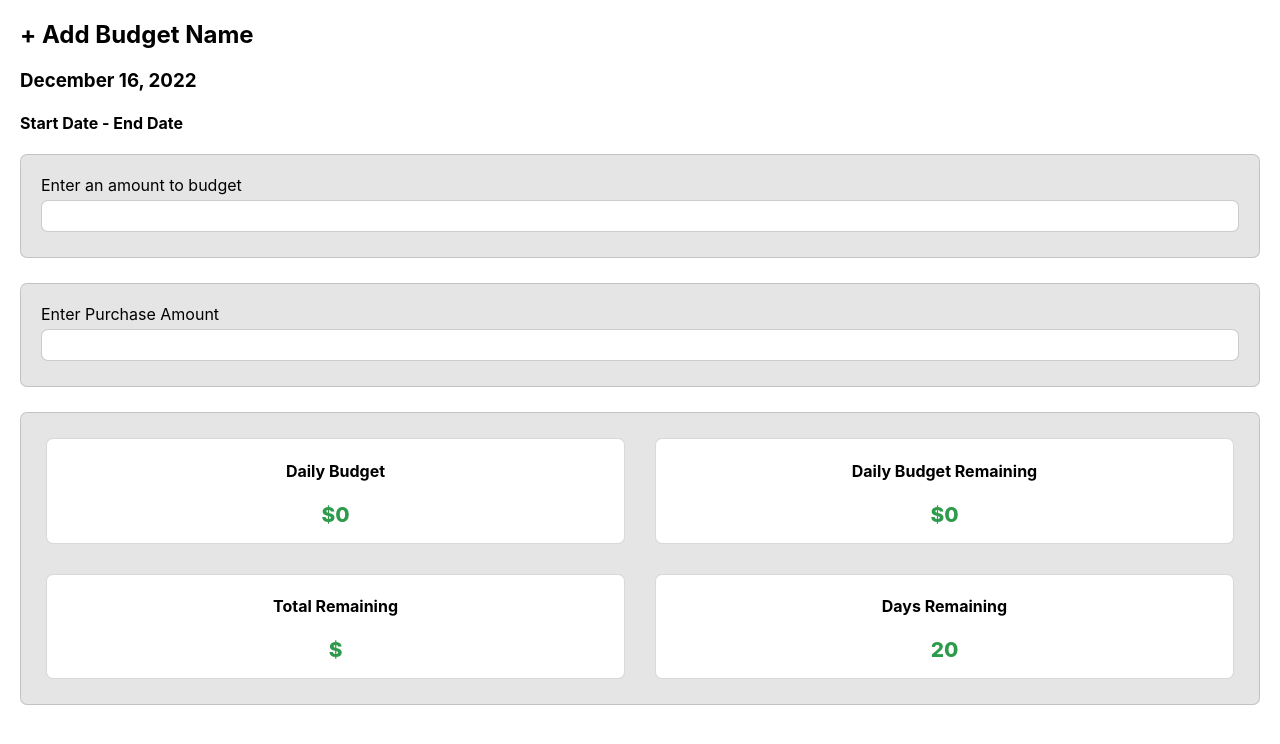
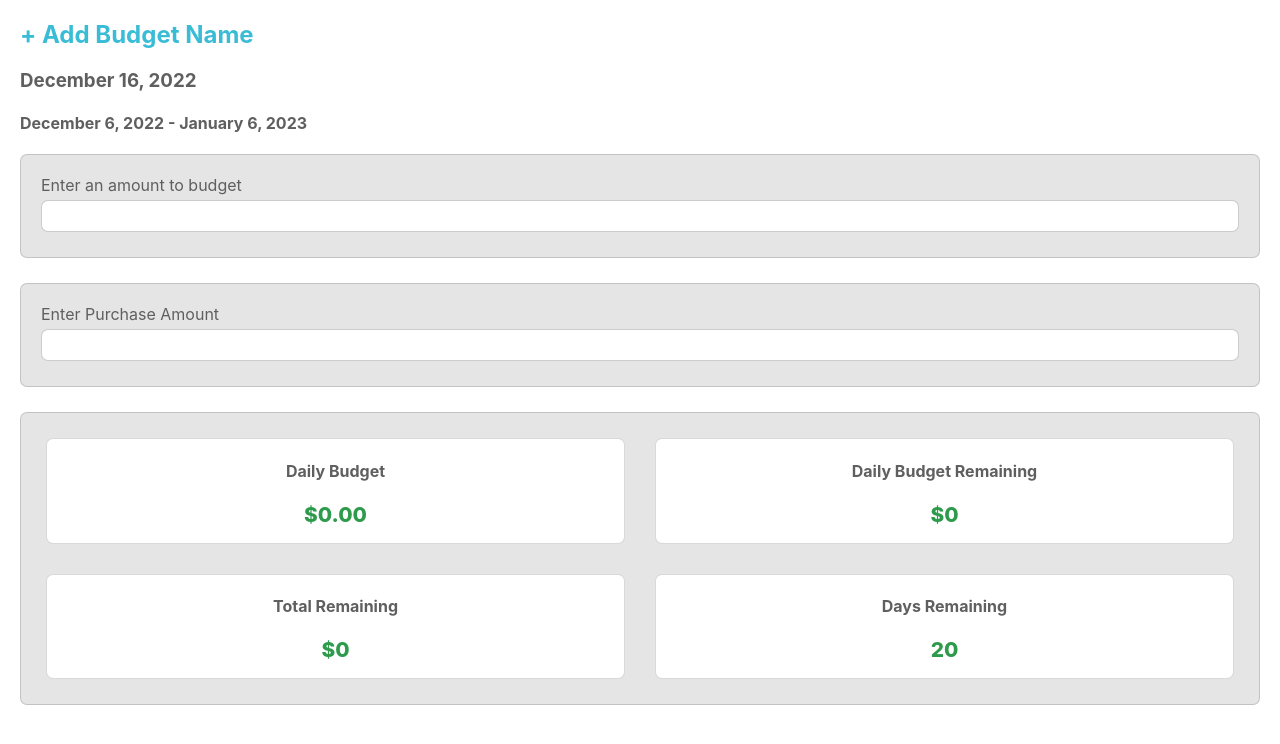
Before and after one commit to jculleeny/budget-app, a Next.js app: page / in a window 1280 px wide. Shown: the top 744 px of the page. Built offline with nearby package versions, Linux system fonts and the light colour scheme.

Commit message:
Small css updates, and fixed the total budget not changing after purchase.

```diff
--- a/package.json
+++ b/package.json
@@ -9,9 +9,9 @@
     "lint": "next lint"
   },
   "dependencies": {
-    "@react-spring/web": "^9.6.1",
     "eslint": "8.29.0",
     "eslint-config-next": "13.0.6",
+    "framer-motion": "^7.10.3",
     "next": "13.0.6",
     "react": "18.2.0",
     "react-dom": "18.2.0"
--- a/pages/_app.js
+++ b/pages/_app.js
@@ -1,7 +1,9 @@
 import '../styles/globals.css'
 
 function MyApp({ Component, pageProps }) {
-  return <Component {...pageProps} />
+  return (
+    <Component {...pageProps} />
+  )
 }
 
 export default MyApp
--- a/pages/components/History.js
+++ b/pages/components/History.js
@@ -1,11 +1,12 @@
 import Image from "next/image"
 import Link from "next/link"
+
 import removeSVG from "../../public/remove.svg"
 
 export default function History({ date, amount }) {
 
   return (
-    <tr key="">
+    <tr key={ amount }>
       <td>{ date }</td>
       <td>${ amount }</td>
       <td>
@@ -13,6 +14,6 @@ export default function History({ date, amount }) {
           <Image src={ removeSVG } alt="remove purchase" width={ 25 } height={ 25 } />
         </Link>
       </td>
-  </tr>
+    </tr>
   )
 }
--- a/pages/components/InputBudget.js
+++ b/pages/components/InputBudget.js
@@ -15,22 +15,16 @@ export default function InputBudget (
     e.target.reset()
   }
 
-  return (
-    <>
-      {
-        totalRemaining === 0
-        ?
-        <div className='inputForm'>
+  return(
+    <div id="inputBudget" className='inputForm'>
       <form onSubmit={ handleTotalSubmit }>
-            <label htmlFor="total">Enter an amount to budget</label>
+        <label htmlFor="total">
+          Enter an amount to budget
           <div className='inputWrapper'>
             <input type="text" name="total" />
           </div>
+        </label>
       </form>
     </div>
-      :
-        <></>
-      }
-    </>
   )
 }
--- a/pages/components/InputPurchase.js
+++ b/pages/components/InputPurchase.js
@@ -3,28 +3,33 @@ export default function InputPurchase (
       setRemainingBudget,
       purchaseHistory,
       setPurchaseHistory,
+      totalRemaining,
+      setTotalRemaining,
       fullCalendarDate
     }
   ) {
 
   const handlePurchaseSubmit = (e) => {
     e.preventDefault()
-    let purchaseAmount = parseFloat(e.target.purchase.value)
-    setRemainingBudget( Math.round((remainingBudget - e.target.purchase.value) * 100) / 100 )
+    let purchaseAmount = parseFloat(e.target.purchase.value).toFixed(2)
+    setRemainingBudget( parseFloat(Math.round((remainingBudget - e.target.purchase.value) * 100) / 100).toFixed(2) )
     setPurchaseHistory( purchaseHistory => [...purchaseHistory, {
       date: fullCalendarDate,
       amount: purchaseAmount
     }])
+    setTotalRemaining( parseFloat(Math.round((totalRemaining - e.target.purchase.value) * 100) / 100).toFixed(2) )
     e.target.reset()
   }
 
   return (
     <div className='inputForm'>
       <form onSubmit={ handlePurchaseSubmit }>
-        <label htmlFor="purchase">Enter Purchase Amount</label>
-        <div className='inputWrapper'>
-          <input type="text" name="purchase" />
-        </div>
+        <label htmlFor="purchase">
+          Enter Purchase Amount
+          <div className='inputWrapper'>
+            <input type="text" name="purchase" />
+          </div>
+        </label>
         {/* <input type="submit" /> */}
       </form>
     </div>
--- a/pages/components/Stats.js
+++ b/pages/components/Stats.js
@@ -18,7 +18,7 @@ const Stats = (
     <div className='dailyBudgetRemaining dataCard'>
       <h4>Daily Budget Remaining</h4>
       <p>
-        {
+        { // Ternary for green or red text based on positive or negative number
           remainingBudget < 0 ?
           <span className='dataCardNumberNegative'>${ remainingBudget }</span>
           :
--- a/pages/index.js
+++ b/pages/index.js
@@ -1,4 +1,5 @@
 import { useState } from 'react'
+import { AnimatePresence } from 'framer-motion'
 
 import TextEdit from './components/TextEdit'
 import History from './components/History'
@@ -20,9 +21,10 @@ export default function Home() {
   const [purchaseHistory, setPurchaseHistory] = useState([])
   const [totalRemaining, setTotalRemaining] = useState(0)
   const [remainingBudget, setRemainingBudget] = useState(0)
+  const [budgetTotalDisplay, setBudgetTotalDisplay] = useState(true)
 
   let daysRemaining = 6 + ( getDaysInMonth(date.getFullYear(), date.getMonth()) - date.getDate() )
-  let dailyBudget = Math.round((totalRemaining / daysRemaining) * 100 ) / 100
+  let dailyBudget = parseFloat(Math.round((totalRemaining / daysRemaining) * 100 ) / 100).toFixed(2)
 
   function getDaysInMonth(year, month) {
     return new Date(year, month, 0).getDate()
@@ -44,21 +46,37 @@ export default function Home() {
       <TextEdit name='+ Add Budget Name' />
 
       <h3>{ fullCalendarDate }</h3>
-      <h4>Start Date - End Date</h4>
+      <h4>December 6, 2022 - January 6, 2023</h4>
 
-      <InputBudget
+      {/* <InputBudget
         totalRemaining={ totalRemaining }
         setTotalRemaining={ setTotalRemaining }
         remainingBudget={ remainingBudget }
         setRemainingBudget={ setRemainingBudget }
         daysRemaining={ daysRemaining }
-      />
+      /> */}
+
+      {
+        totalRemaining === 0
+        ?
+          <InputBudget
+            totalRemaining={ totalRemaining }
+            setTotalRemaining={ setTotalRemaining }
+            remainingBudget={ remainingBudget }
+            setRemainingBudget={ setRemainingBudget }
+            daysRemaining={ daysRemaining }
+          />
+        :
+          <></>
+      }
 
       <InputPurchase
         remainingBudget={ remainingBudget }
         setRemainingBudget={ setRemainingBudget }
         purchaseHistory={ purchaseHistory }
         setPurchaseHistory={ setPurchaseHistory }
+        totalRemaining={ totalRemaining }
+        setTotalRemaining={ setTotalRemaining }
         fullCalendarDate={ fullCalendarDate }
       />
 
@@ -67,6 +85,7 @@ export default function Home() {
         setRemainingBudget={ setRemainingBudget }
         daysRemaining={ daysRemaining }
         dailyBudget={ dailyBudget }
+        totalRemaining={ totalRemaining }
       />
 
       <div className='purchaseHistory'>
@@ -79,3 +98,21 @@ export default function Home() {
     </div>
   )
 }
+
+// return (
+//   <>
+//     { transitions( (props) => {
+//       return (
+//         <animated.div id="inputBudget" className='inputForm' style={ props }>
+//           <form onSubmit={ handleTotalSubmit }>
+//             <label htmlFor="total">Enter an amount to budget</label>
+//             <div className='inputWrapper'>
+//               <input type="text" name="total" />
+//             </div>
+//           </form>
+//         </animated.div>
+//       )
+//     })
+//   }
+//   </>
+// )
--- a/styles/globals.css
+++ b/styles/globals.css
@@ -1,22 +1,30 @@
+:root {
+  --main-border-radius: 7px;
+  --main-text-color: rgb(58, 188, 214);
+  --off-black-text-color: rgb(95, 95, 95);
+}
+
 * {
   box-sizing: border-box;
 }
 
 html,
 body {
+  color: var(--off-black-text-color);
   padding: 0;
   margin: 0;
   font-family: -apple-system, BlinkMacSystemFont, Segoe UI, Roboto, Oxygen,
     Ubuntu, Cantarell, Fira Sans, Droid Sans, Helvetica Neue, sans-serif;
 }
 
+h1,
+h2 {
+  color: var(--main-text-color);
+}
+
 a {
   color: inherit;
   text-decoration: none;
-}
-
-* {
-  box-sizing: border-box;
 }
 
 .app {
@@ -28,7 +36,7 @@ a {
   padding: 20px;
   margin-bottom: 25px;
   border: 1px solid rgba(0, 0, 0, 0.15);
-  border-radius: 7px;
+  border-radius: var(--main-border-radius);
   background-color: rgba(0, 0, 0, 0.1);
 }
 
@@ -49,7 +57,7 @@ input {
 
 .inputWrapper {
   border: 1px solid rgba(0, 0, 0, 0.2);
-  border-radius: 7px;
+  border-radius: var(--main-border-radius);
   margin: 5px 0;
   padding: 3px 10px;
   background-color: rgb(255, 255, 255);
@@ -72,7 +80,7 @@ input {
 .data {
   padding: 10px;
   border: 1px solid rgba(0, 0, 0, 0.15);
-  border-radius: 7px;
+  border-radius: var(--main-border-radius);
   background-color: rgba(0, 0, 0, 0.1);
   display: grid;
   grid-template-columns: 1fr 1fr;
@@ -81,7 +89,7 @@ input {
 .dataCard {
   margin: 15px;
   padding: 0 5px;
-  border-radius: 7px;
+  border-radius: var(--main-border-radius);
   background-color: white;
   border: 1px solid rgba(0, 0, 0, 0.15);
   text-align: center;
```
Also changed, not shown: 1 other file (tests, documents, lock files or other folders). Lines whose indentation alone changed are shown as unchanged.
